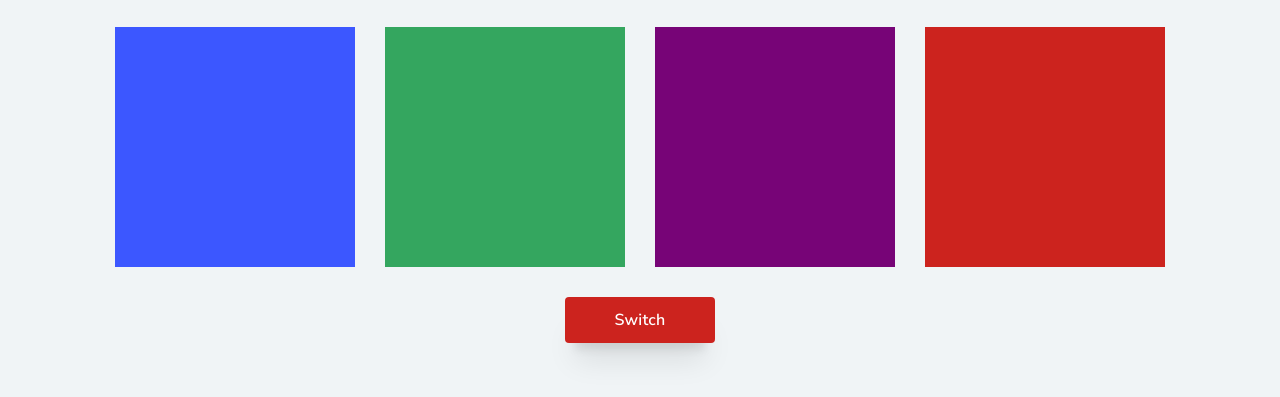
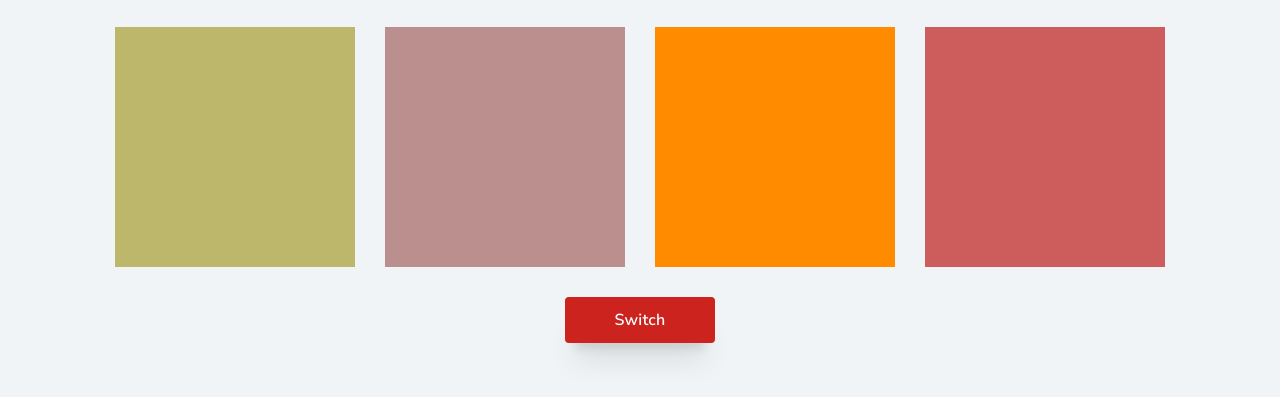
Before and after one commit to Thelma-Dev/Boxes, a plain HTML site: page index.html in a window 1280 px wide. Both pictures are taken after a click on the button "Switch". Shown: the part 109-506 px from the top of the page. Drawn offline with Linux system fonts and the light colour scheme.

Commit message:
Add color switch

```diff
--- a/assets/script/index.js
+++ b/assets/script/index.js
@@ -0,0 +1,14 @@
+'use strict'
+
+const btn = document.querySelector('.switch');
+const boxes = document.querySelectorAll('.box');
+
+
+
+let colors = ['#FF8C00', '#FFD700', '#ff00ff', '#008080', '#BC8F8F', '#708090', '#D8BFD8', '#CD5C5C', '#BDB76B'];
+
+btn.addEventListener("click", function () {
+  for (let i = 0; i < boxes.length; i++) {
+    boxes[i].style.backgroundColor = colors[Math.floor(Math.random() * colors.length)];
+  }
+});
--- a/assets/style/style.css
+++ b/assets/style/style.css
@@ -7,8 +7,7 @@
     --app-green:#34a65f;
     --app-purple: #770477;
     --app-blue:#3c57ff;
-    --app-red-hover: #c41b15;
-    --app-blue-hover:#364ee6;
+    --app-red-hover: #b81711;
 }
 
 body {
```
